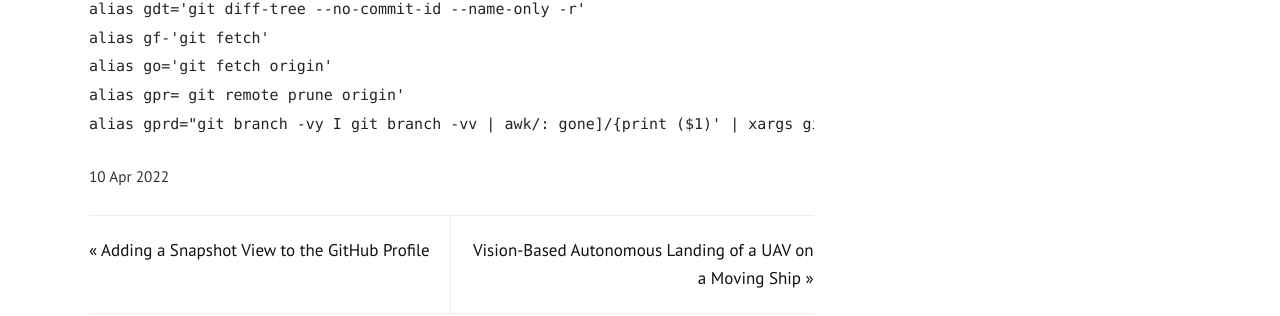
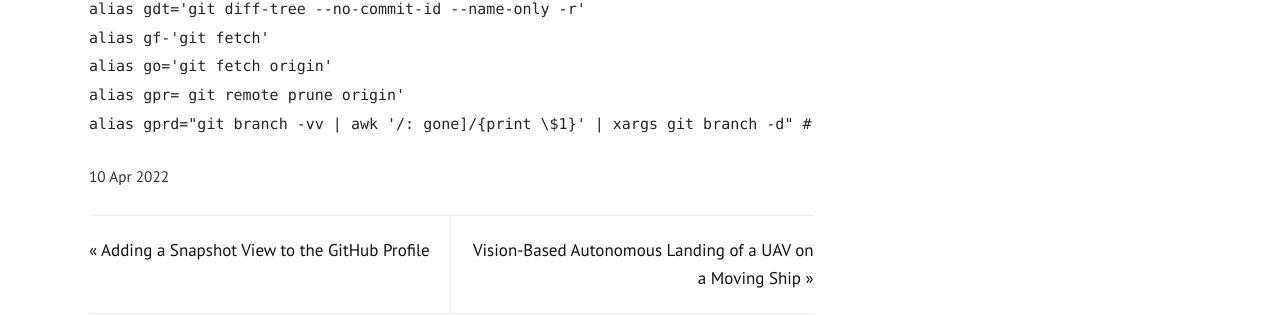
Before and after one commit to kanishkegb/kanishkegb.github.io, a Jekyll site: the page built from _posts/2022-04-10-git-cheatsheet.md, in a window 1280 px wide and 900 px high, scrolled down 531 px. Shown: the part 432-748 px from the top of the window. Built offline with Jekyll 4.4.1, drawn with Linux system fonts in a browser that asks for light colours.

Commit message:
Fix typo in git cheatsheet

````diff
--- a/_posts/2022-04-10-git-cheatsheet.md
+++ b/_posts/2022-04-10-git-cheatsheet.md
@@ -25,5 +25,5 @@ alias gdt='git diff-tree --no-commit-id --name-only -r'
 alias gf-'git fetch'
 alias go='git fetch origin'
 alias gpr= git remote prune origin'
-alias gprd="git branch -vy I git branch -vv | awk/: gone]/{print ($1)' | xargs git branch -d"
+alias gprd="git branch -vv | awk '/: gone]/{print \$1}' | xargs git branch -d" # does not need escape backslash before $ on *nix systems
 ```
````
